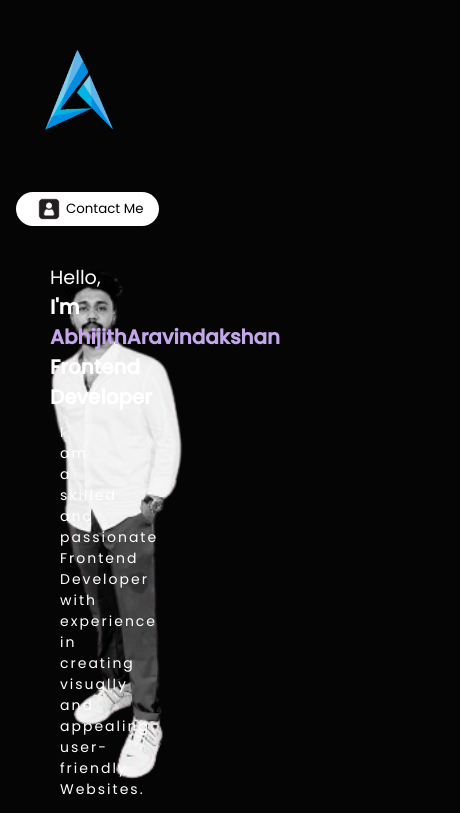
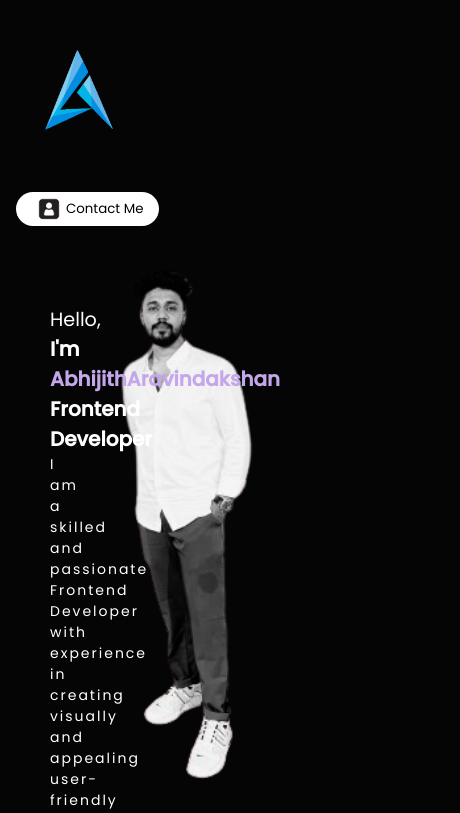
Before and after one commit to AbhijithAravindakshan/Abhijith_portfolio, a React (Create React App) app: page / in a window 390 px wide. Shown: the top 813 px of the page, 460 px wide, since content can reach past the window. Built offline with nearby package versions, Linux system fonts and the light colour scheme.

Commit message:
Initial  commit

```diff
--- a/src/Components/Intro/Intro.css
+++ b/src/Components/Intro/Intro.css
@@ -64,13 +64,13 @@
 
     .bg {
         top: 3rem;
-        right: 0;
+        right: -70px;
     }
 
     .introContent {
         padding: 50px;
         font-size: 20px;
-        margin-top: -30rem;
+        margin-top: -28rem;
         width: 60px;
     }
 
@@ -80,7 +80,7 @@
 
     .introPara {
         font-size: 14px;
-        padding: 10px;
+
     }
 
     .btn {
```
